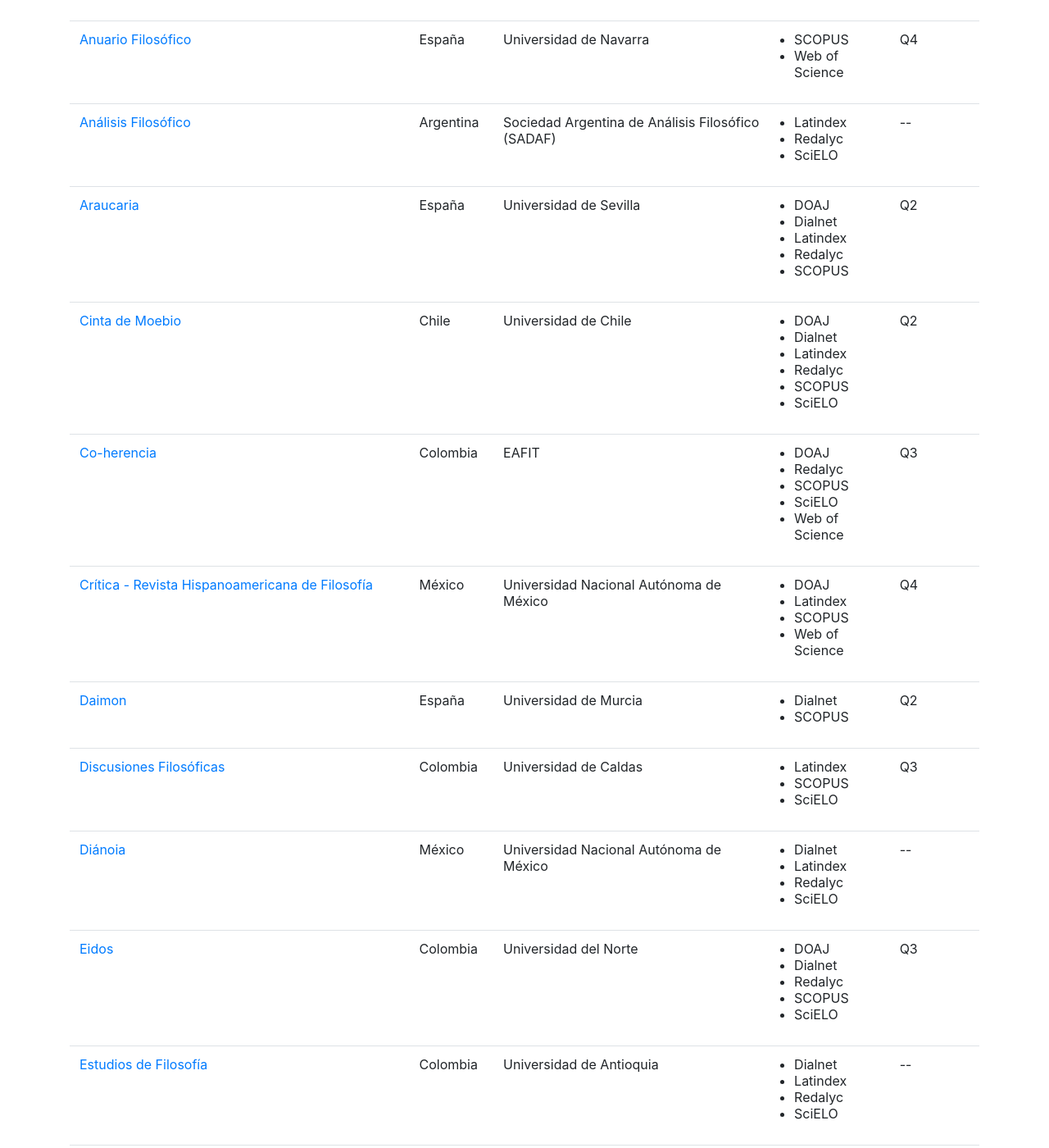
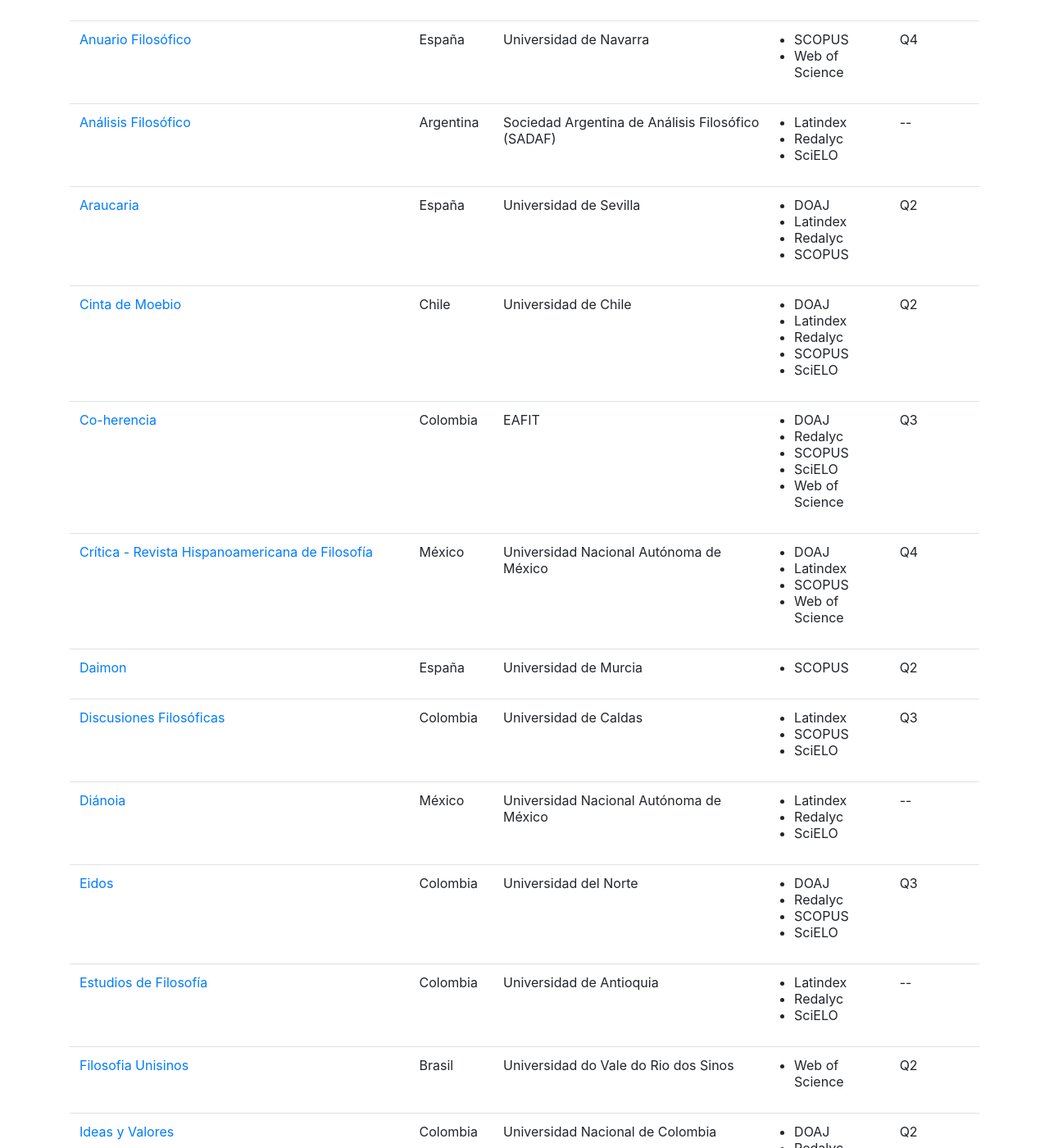
Before and after one commit to juanrloaiza/revistas_filosofia, a Jekyll site: the page built from index.md, in a window 1280 px wide and 1400 px high, scrolled down 377 px. Shown: the whole window at 82% size. Built offline with Jekyll 4.4.1, drawn with Linux system fonts in a browser that asks for light colours; comment, search, counter and statistics services are not loaded; some of the changed text lies outside the part shown.

Commit message:
Quité Dialnet

```diff
--- a/_data/revistas.yml
+++ b/_data/revistas.yml
@@ -15,7 +15,6 @@
     - Web of Science
     - SCOPUS
     - DOAJ
-
   cuartil:      2
 
 - nombre:       Anuario Filosófico
@@ -37,7 +36,6 @@
     - SciELO
     - Redalyc
     - DOAJ
-    - Dialnet
 
 - nombre:       Crítica - Revista Hispanoamericana de Filosofía
   pais:         México
@@ -58,7 +56,6 @@
     - SciELO
     - Redalyc
     - Latindex
-    - Dialnet
 
 - nombre:       Eidos
   pais:         Colombia
@@ -67,7 +64,6 @@
   indices:
     - SCOPUS
     - SciELO
-    - Dialnet
     - Redalyc
     - DOAJ
   cuartil:      3
@@ -102,7 +98,6 @@
     - DOAJ
     - SciELO
     - Redalyc
-    - Dialnet
     - Latindex
   cuartil:      2
   web:          https://cintademoebio.uchile.cl/
@@ -144,7 +139,6 @@
     - SCOPUS
     - SciELO
     - Latindex
-    - Dialnet
     - Redalyc
   web:          http://revistaveritas.cl/
 
@@ -154,7 +148,6 @@
   indices:
     - SciELO
     - Latindex
-    - Dialnet
     - Redalyc
   web:          https://aprendeenlinea.udea.edu.co/revistas/index.php/estudios_de_filosofia
 
@@ -166,7 +159,6 @@
   indices:
     - Web of Science
     - Latindex
-    - Dialnet
     - SCOPUS
 
 - nombre:       Logos. Anales del Seminario de Metafísica
@@ -195,8 +187,6 @@
   web:          https://revistas.javeriana.edu.co/index.php/vniphilosophica
   indices:
     - Latindex
-
-    - Dialnet
     - SciELO
 
 - nombre:       Análisis Filosófico
@@ -214,7 +204,6 @@
   web:          http://revistas.um.es/daimon
   cuartil:      2
   indices:
-    - Dialnet
     - SCOPUS
 
 - nombre:       Araucaria
@@ -224,7 +213,6 @@
   indices:
     - Redalyc
     - Latindex
-    - Dialnet
     - DOAJ
     - SCOPUS
   web:          https://institucional.us.es/araucaria/
@@ -234,7 +222,6 @@
   universidad:  Universidad del Valle
   pais:         Colombia
   indices:
-    - Dialnet
     - Latindex
     - Redalyc
 
@@ -246,5 +233,4 @@
     - SciELO
     - SCOPUS
     - Latindex
-    - Dialnet
   web:          http://topicosojs.up.edu.mx/ojs/index.php/topicos
```
